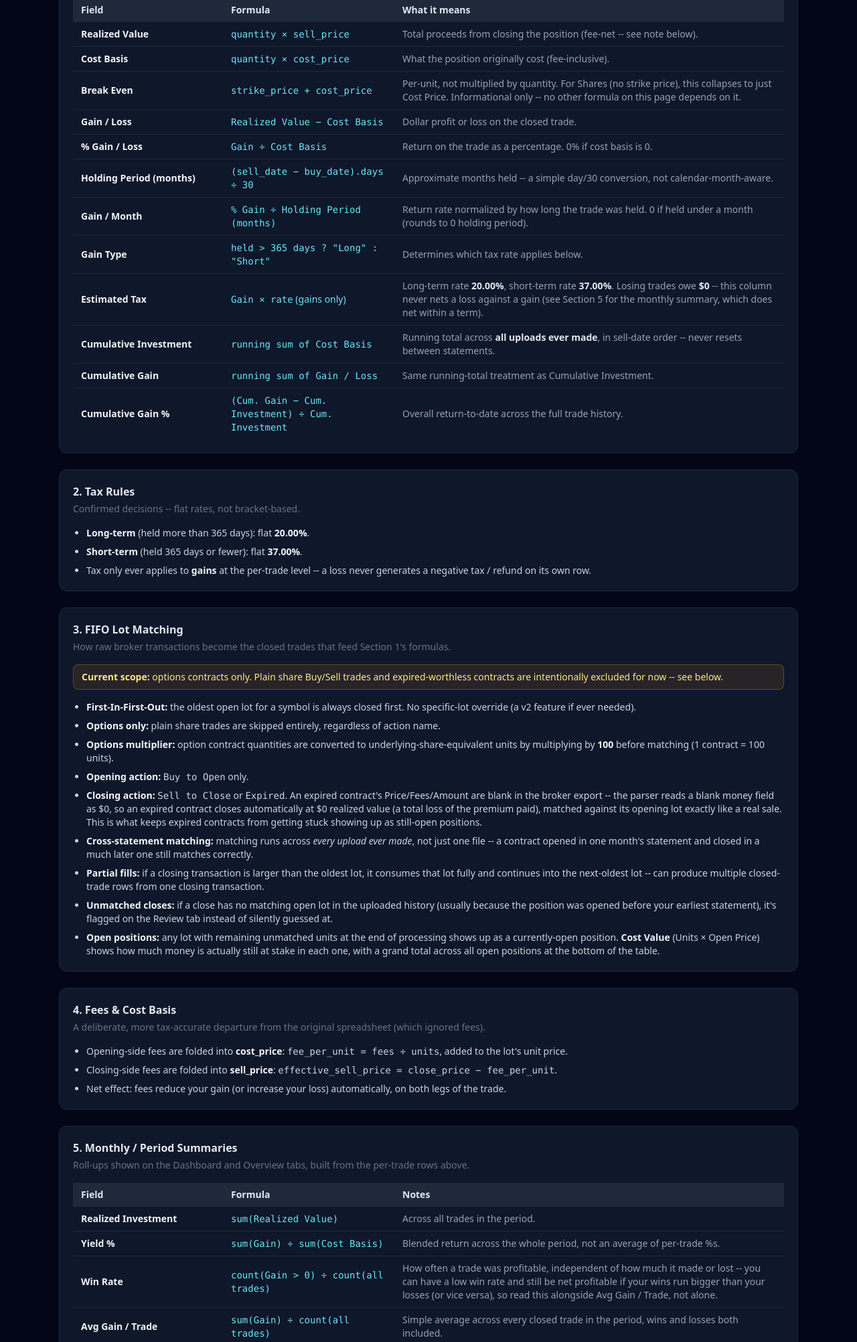
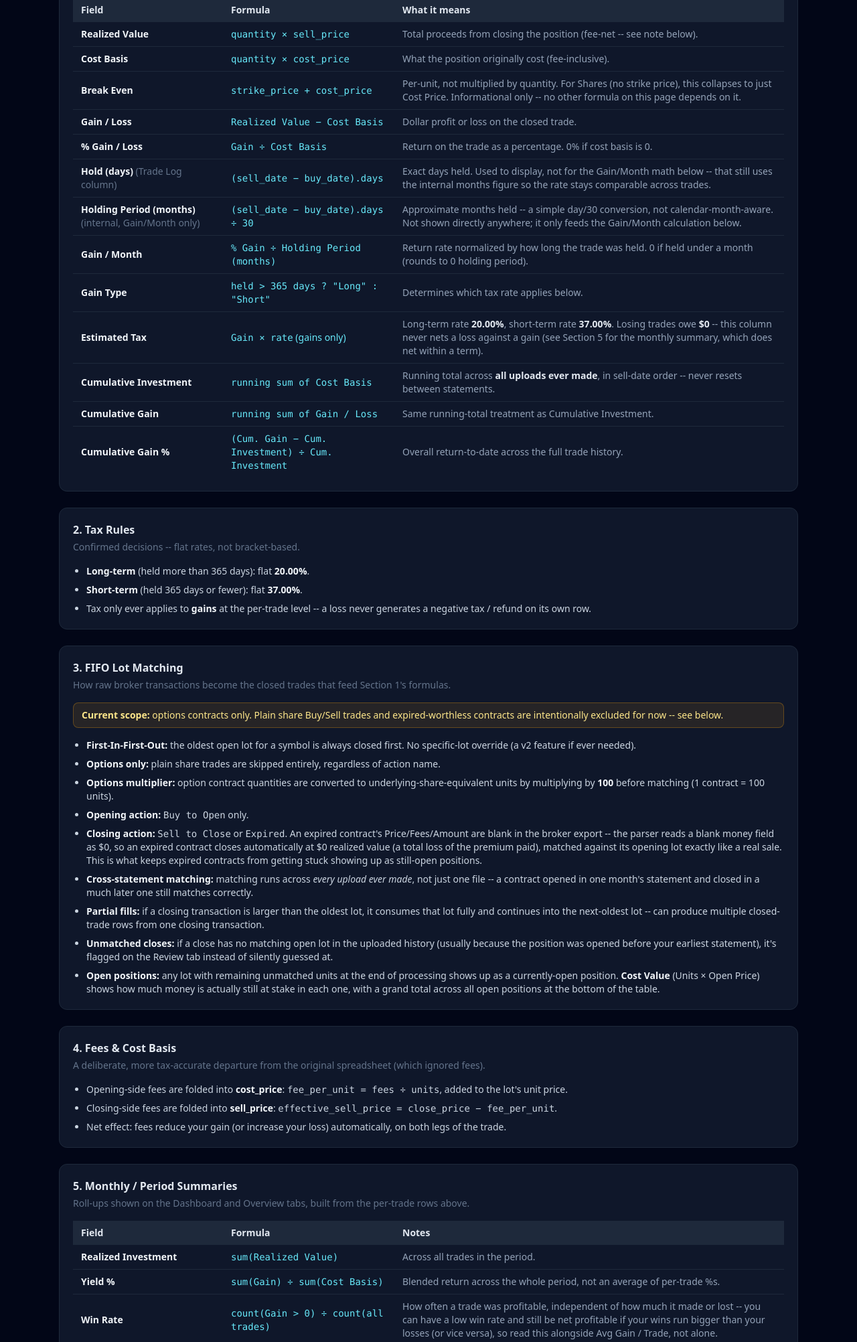
Before and after one commit to sgupta2602/Investment_tracker, a FastAPI app: page /glossary in a window 1280 px wide. Shown: the part 338-2342 px from the top of the page at 67% size. Run offline with FastAPI, Linux system fonts and the light colour scheme; the visitor is signed in with stand-in values (Sample User, id 1); some libraries are stand-ins or nearby versions.

Commit message:
Trade Log: show Hold Period in exact days, not confusing fractional months
User feedback: the "Hold (mo)" column showed values like 0.10, 0.77,
1.47 -- technically correct (days/30) but unreadable, since almost
every row in an options-heavy book clusters in that same 0-2 range and
a fractional month isn't an intuitive unit at a glance.

This is the exact same complaint that already got fixed for the
Monthly Performance "Avg Hold Period" stat (moved to exact days a few
commits back) -- applying the same fix to the per-row Trade Log column
for consistency.

- _trade_log.html: header "Hold (mo)" -> "Hold (days)"; cell now
  computes (t.sell_date - t.buy_date).days directly in the template
  instead of formatting the stored hold_period_months field. No
  backend/schema change -- buy_date and sell_date are already real
  datetime objects passed into this template (same ones already used
  for the Buy Date/Sell Date columns' strftime calls), so Jinja's
  datetime subtraction just works.
- Left calc.py's hold_period_months and the Gain/Month column
  completely alone -- that field still exists solely to feed the
  Gain/Month formula (% Gain / months held), which genuinely needs a
  months-based rate, not something to collapse into days.
- Glossary: split the old single "Holding Period (months)" row into
  two -- a new "Hold (days) (Trade Log column)" row describing what's
  actually shown on screen now, and a relabeled "Holding Period
  (months) (internal, Gain/Month only)" row clarifying that unit is no
  longer displayed anywhere directly. Also reworded the Avg Hold
  Period explanation, which used to (correctly, if confusingly) say it
  was NOT computed the same way as the Trade Log column -- now that
  the Trade Log column is also in exact days, both descriptions changed
  to say they match.

Verified live: re-uploaded the 182-trade fixture. Hold (days) column
now reads 29, 44, 23, 35, 30 for the first few rows -- exactly
29/30=0.97, 44/30=1.47, 23/30=0.77, 35/30=1.17, 30/30=1.00, matching
the old fractional-month values, just in a unit that's actually
legible at a glance.

All 121 tests pass (no test asserted on the old "Hold (mo)" rendering,
so nothing needed updating there).

```diff
--- a/app/templates/_trade_log.html
+++ b/app/templates/_trade_log.html
@@ -58,7 +58,7 @@
         <th scope="col" class="px-2 py-2 text-left">Buy Date</th>
         <th scope="col" class="px-2 py-2 text-right">Realized Value</th>
         <th scope="col" class="px-2 py-2 text-right">Cost Basis</th>
-        <th scope="col" class="px-2 py-2 text-right">Hold (mo)</th>
+        <th scope="col" class="px-2 py-2 text-right">Hold (days)</th>
         <th scope="col" class="px-2 py-2 text-right">Gain/Loss</th>
         <th scope="col" class="px-2 py-2 text-right">% Gain/Loss</th>
         <th scope="col" class="px-2 py-2 text-right">Gain/Month</th>
@@ -93,7 +93,7 @@
         <td class="px-2 py-1 text-slate-300">{{ t.buy_date.strftime('%m/%d/%Y') }}</td>
         <td class="px-2 py-1 text-right text-slate-300">{{ t.realized_value | usd }}</td>
         <td class="px-2 py-1 text-right text-slate-300">{{ t.cost_basis | usd }}</td>
-        <td class="px-2 py-1 text-right text-slate-300">{{ "%.2f"|format(t.hold_period_months) }}</td>
+        <td class="px-2 py-1 text-right text-slate-300">{{ (t.sell_date - t.buy_date).days }}</td>
         <td class="px-2 py-1 text-right font-semibold {{ 'text-emerald-400' if t.gain_loss >= 0 else 'text-rose-400' }}">{{ t.gain_loss | usd }}</td>
         <td class="px-2 py-1 text-right text-slate-300">{{ t.pct_gain_loss | pct }}</td>
         <td class="px-2 py-1 text-right text-slate-300">{{ t.gain_per_month | pct }}</td>
--- a/app/templates/glossary.html
+++ b/app/templates/glossary.html
@@ -53,9 +53,14 @@
           <td class="px-3 py-2 text-slate-400">Return on the trade as a percentage. 0% if cost basis is 0.</td>
         </tr>
         <tr>
-          <td class="px-3 py-2 font-semibold text-slate-100">Holding Period (months)</td>
+          <td class="px-3 py-2 font-semibold text-slate-100">Hold (days) <span class="text-slate-500 font-normal">(Trade Log column)</span></td>
+          <td class="px-3 py-2 text-cyan-300"><code>(sell_date &minus; buy_date).days</code></td>
+          <td class="px-3 py-2 text-slate-400">Exact days held. Used to display, not for the Gain/Month math below -- that still uses the internal months figure so the rate stays comparable across trades.</td>
+        </tr>
+        <tr>
+          <td class="px-3 py-2 font-semibold text-slate-100">Holding Period (months) <span class="text-slate-500 font-normal">(internal, Gain/Month only)</span></td>
           <td class="px-3 py-2 text-cyan-300"><code>(sell_date &minus; buy_date).days &divide; 30</code></td>
-          <td class="px-3 py-2 text-slate-400">Approximate months held -- a simple day/30 conversion, not calendar-month-aware.</td>
+          <td class="px-3 py-2 text-slate-400">Approximate months held -- a simple day/30 conversion, not calendar-month-aware. Not shown directly anywhere; it only feeds the Gain/Month calculation below.</td>
         </tr>
         <tr>
           <td class="px-3 py-2 font-semibold text-slate-100">Gain / Month</td>
@@ -185,9 +190,9 @@
           <td class="px-3 py-2 font-semibold text-slate-100">Avg Hold Period</td>
           <td class="px-3 py-2 text-cyan-300"><code>average(Sell Date &minus; Buy Date, in days)</code></td>
           <td class="px-3 py-2 text-slate-400">
-            Computed directly in days, not from the Trade Log's Hold Period Months column --
-            that column is itself a /30 approximation, so averaging days straight from the
-            actual dates avoids compounding that rounding.
+            Computed directly in days, matching the Trade Log's own Hold (days) column --
+            both come straight from the actual dates, rather than the internal /30
+            "Holding Period (months)" approximation used only for the Gain/Month formula.
           </td>
         </tr>
         <tr>
```
